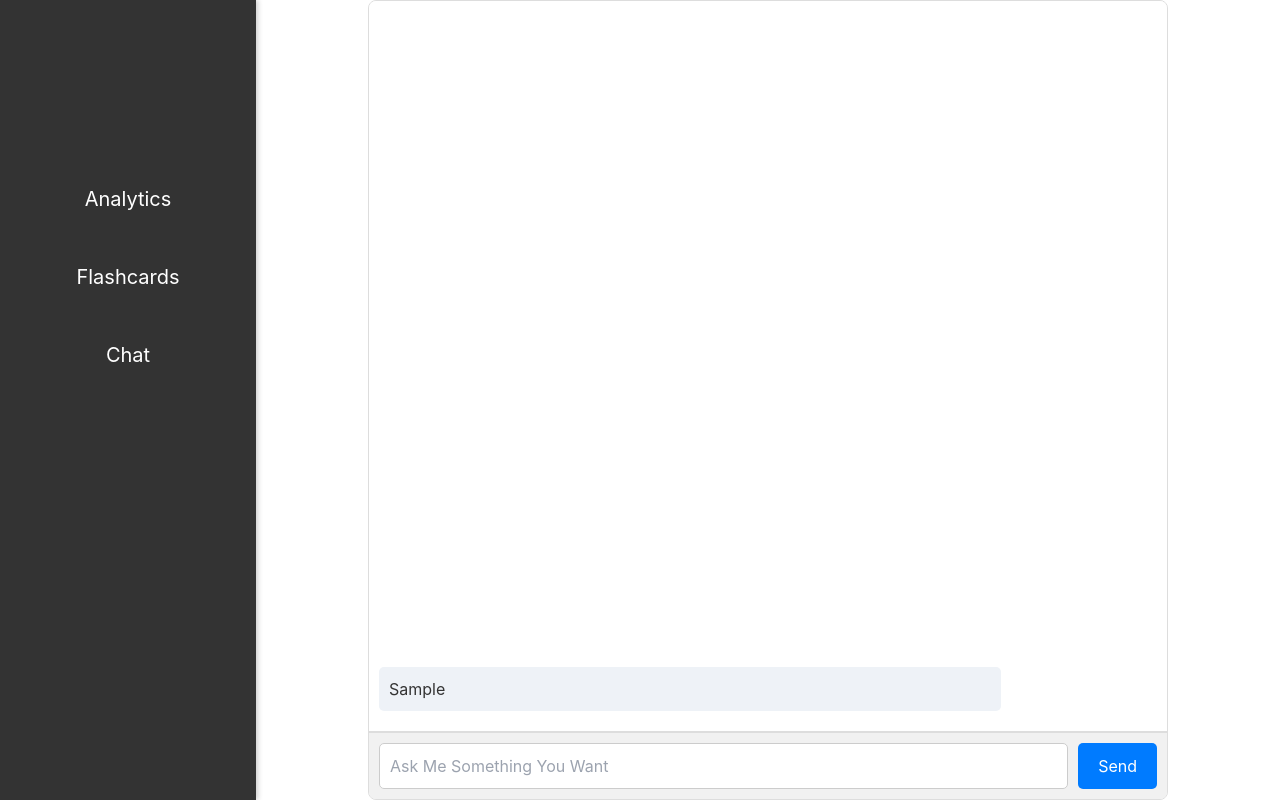
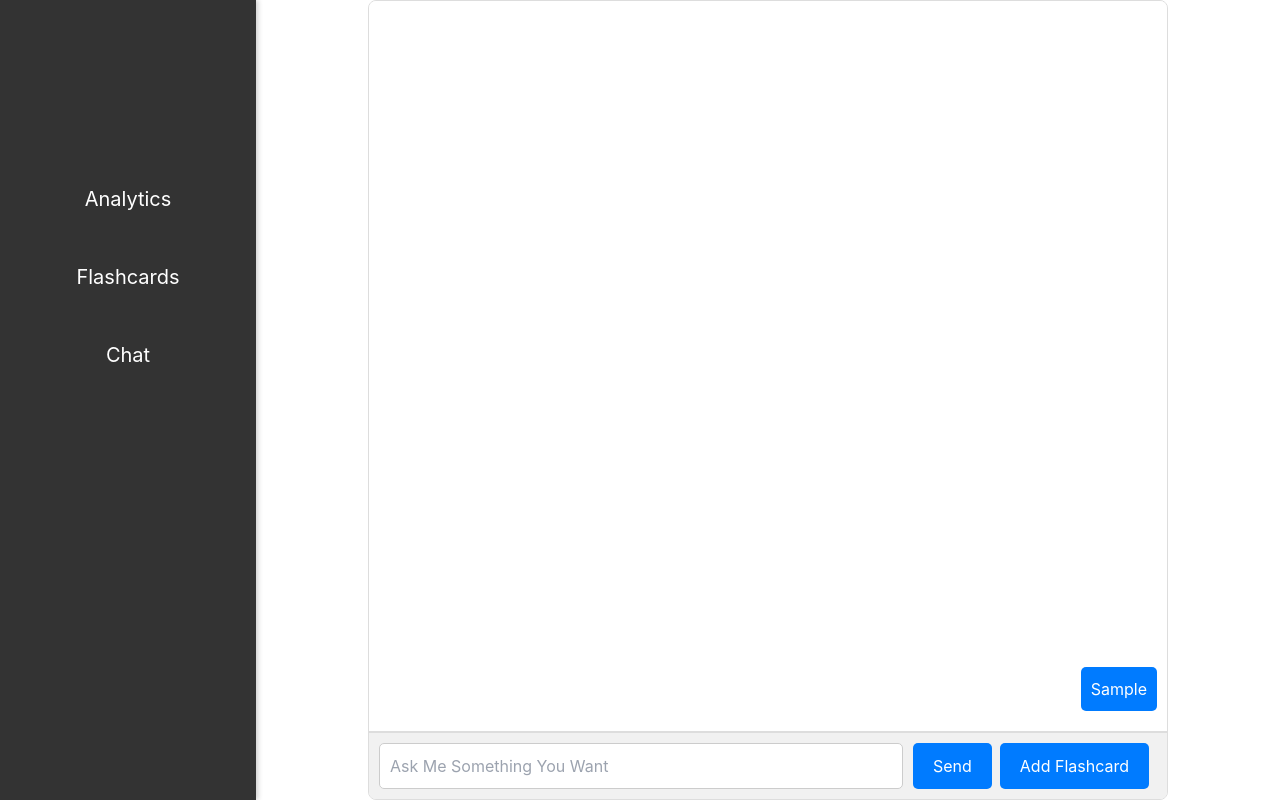
Before and after one commit to EddieTGH/Gem-Learner, a React (Create React App) app: page /chat-page in a window 1280 px wide. Both pictures are taken after typing "Sample" into the empty fields and a click on the button "Send". Built offline with nearby package versions, Linux system fonts and the light colour scheme; no server answers.

Commit message:
flashcard button

```diff
--- a/package.json
+++ b/package.json
@@ -40,5 +40,8 @@
       "last 1 firefox version",
       "last 1 safari version"
     ]
+  },
+  "devDependencies": {
+    "prettier": "^3.3.3"
   }
 }
--- a/src/App.js
+++ b/src/App.js
@@ -1,7 +1,12 @@
-import React from "react";
-import { BrowserRouter as Router, Routes, Route, Navigate } from "react-router-dom";
+import React from 'react';
+import {
+  BrowserRouter as Router,
+  Routes,
+  Route,
+  Navigate,
+} from 'react-router-dom';
 // import ChatPage from "./pages/chat-page/chat-page";
-import FlashcardsPage from "./pages/flashcards-page/flashcards-page";
+import FlashcardsPage from './pages/flashcards-page/flashcards-page';
 // import AnalyticsPage from "./pages/analytics-page/analytics-page";
 // import NavigationBar from "./components/NavigationBar/NavigationBar";
 import Auth from './pages/supabase-login/supabase-login';
@@ -16,7 +21,9 @@ function App() {
 
   useEffect(() => {
     const checkSession = async () => {
-      const { data: { user } } = await supabase.auth.getUser();
+      const {
+        data: { user },
+      } = await supabase.auth.getUser();
       setUser(user);
     };
 
@@ -29,21 +36,23 @@ function App() {
         {/* If user is logged in, redirect to /dashboard, otherwise show Auth component */}
         <Route
           path="/"
-            element={user ? <Navigate to="/dashboard" /> : <Auth setUser={setUser}/>}
+          element={
+            user ? <Navigate to="/dashboard" /> : <Auth setUser={setUser} />
+          }
         />
         {/* If user is logged in, show Dashboard, otherwise redirect to / */}
         <Route
           path="/dashboard"
-            element={user ? <Dashboard user={user} setUser={setUser} /> : <Navigate to="/" />}
+          element={
+            user ? (
+              <Dashboard user={user} setUser={setUser} />
+            ) : (
+              <Navigate to="/" />
+            )
+          }
         />
-          <Route
-            path="/chat-page"
-            element={<ChatBot />}
-          />
-          <Route
-            path="/flashcards-page"
-            element={<FlashcardsPage />}
-          />
+        <Route path="/chat-page" element={<ChatBot user={user} />} />
+        <Route path="/flashcards-page" element={<FlashcardsPage />} />
         {/* //         <NavigationBar />
 //         <Routes>
 //           <Route path="/chat-page" element={<ChatPage />} />
--- a/src/pages/chat-page/chat-page.css
+++ b/src/pages/chat-page/chat-page.css
@@ -25,13 +25,28 @@
 
 /* Response text styling */
 .response-text {
-    background-color: #eef2f7;
   padding: 10px;
   border-radius: 5px;
   margin-bottom: 10px;
   max-width: 80%;
   word-wrap: break-word;
   color: #333;
+  display: inline-block;
+}
+
+/* User query styling */
+.user-query {
+  background-color: #007bff;
+  color: white;
+  align-self: flex-end; /* Align user query to the right */
+  text-align: right;
+}
+
+/* Gemini response styling */
+.gemini-response {
+  background-color: #eef2f7;
+  align-self: flex-start; /* Align gemini response to the left */
+  text-align: left;
 }
 
 /* Latest response text is bold */
@@ -77,3 +92,19 @@
 .input-area button:hover {
   background-color: #0056b3;
 }
+
+/* Justify user query to the right */
+.user-query {
+  background-color: #007bff; /* Blue background */
+  color: white;
+  align-self: flex-end; /* Align the user's query to the right */
+  text-align: right; /* Text inside the bubble is also right-aligned */
+}
+
+/* Justify gemini response to the left */
+.gemini-response {
+  background-color: #eef2f7; /* Light gray background */
+  color: black;
+  align-self: flex-start; /* Align the Gemini response to the left */
+  text-align: left; /* Text inside the bubble is left-aligned */
+}
--- a/src/pages/chat-page/chat-page.js
+++ b/src/pages/chat-page/chat-page.js
@@ -1,5 +1,5 @@
 import React, { useState } from 'react';
-import './chat-page.css';  // Import the CSS for styling
+import './chat-page.css'; // Import the CSS for styling
 import NavigationBar from '../../components/NavigationBar/NavigationBar';
 
 function ChatBot() {
@@ -18,28 +18,34 @@ function ChatBot() {
   };
 
   const getResponseForGivenPrompt = async () => {
-    if (!inputValue.trim()) return;  // Prevent sending empty queries
+    if (!inputValue.trim()) return; // Prevent sending empty queries
 
     try {
       const userQuery = inputValue; // Store user query
       setLoading(true);
-      setPromptResponses([{ text: userQuery, isUser: true }, ...promptResponses]);
+      setPromptResponses([
+        { text: userQuery, isUser: true },
+        ...promptResponses,
+      ]);
       setInputValue('');
 
       const apiKey = process.env.REACT_APP_GEMINI_API_KEY;
-      const { GoogleGenerativeAI } = require("@google/generative-ai");
+      const { GoogleGenerativeAI } = require('@google/generative-ai');
       const genAI = new GoogleGenerativeAI(apiKey);
-      const model = genAI.getGenerativeModel({ model: "gemini-1.5-flash" });
+      const model = genAI.getGenerativeModel({ model: 'gemini-1.5-flash' });
       const result = await model.generateContent(userQuery);
       const response = result.response;
       const text = response.text();
-      console.log(text);
 
-      setPromptResponses([{ text, isUser: false }, { text: userQuery, isUser: true }, ...promptResponses]);
+      setPromptResponses([
+        { text, isUser: false },
+        { text: userQuery, isUser: true },
+        ...promptResponses,
+      ]);
       setLoading(false);
     } catch (error) {
       console.log(error);
-      console.log("Something Went Wrong");
+      console.log('Something Went Wrong');
       setLoading(false);
     }
   };
@@ -58,7 +64,11 @@ function ChatBot() {
           )}
 
           {promptResponses.map((response, index) => (
-            <div key={index} className={`response-text ${response.isUser ? 'user-query' : 'gemini-response'} ${index === 0 && !response.isUser ? 'fw-bold' : ''}`}>
+            <div
+              key={index}
+              className={`response-text ${response.isUser ? 'user-query' : 'gemini-response'}`}
+            >
+              {console.log('here', response)}
               {response.text}
             </div>
           ))}
@@ -73,7 +83,13 @@ function ChatBot() {
             placeholder="Ask Me Something You Want"
             className="form-control"
           />
-          <button onClick={getResponseForGivenPrompt} className="btn btn-primary">Send</button>
+          <button
+            onClick={getResponseForGivenPrompt}
+            className="btn btn-primary"
+          >
+            Send
+          </button>
+          <button className="mx-2">Add Flashcard</button>
         </div>
       </div>
     </div>
--- a/src/pages/flashcards-page/flashcards-page.css
+++ b/src/pages/flashcards-page/flashcards-page.css
@@ -1,8 +1,8 @@
 /* FlashcardsPage.css */
 
 .flashcards-container {
-    display: flex;  /* Ensure that it uses flexbox to display items horizontally */
-    height: 100vh;  /* Full height of the viewport */
+  display: flex; /* Ensure that it uses flexbox to display items horizontally */
+  height: 100vh; /* Full height of the viewport */
 }
 
 .navbar {
--- a/src/pages/supabase-login/supabase-login.js
+++ b/src/pages/supabase-login/supabase-login.js
@@ -2,7 +2,7 @@ import React, { useState } from 'react';
 import { supabase } from '../../components/supabaseClient';
 import { useNavigate } from 'react-router-dom';
 
-function Auth( { setUser } ) {
+function Auth({ setUser }) {
   const [email, setEmail] = useState('');
   const [password, setPassword] = useState('');
   const [message, setMessage] = useState('');
```
Also changed, not shown: src/pages/flashcards-page/flashcards-page.js (+23 -23 lines), src/components/supabaseClient.js (line endings or trailing spaces), src/pages/dashboard-page/dashboard.js (indentation only), 2 other files (tests, documents, lock files or other folders). Lines whose indentation alone changed are shown as unchanged.
